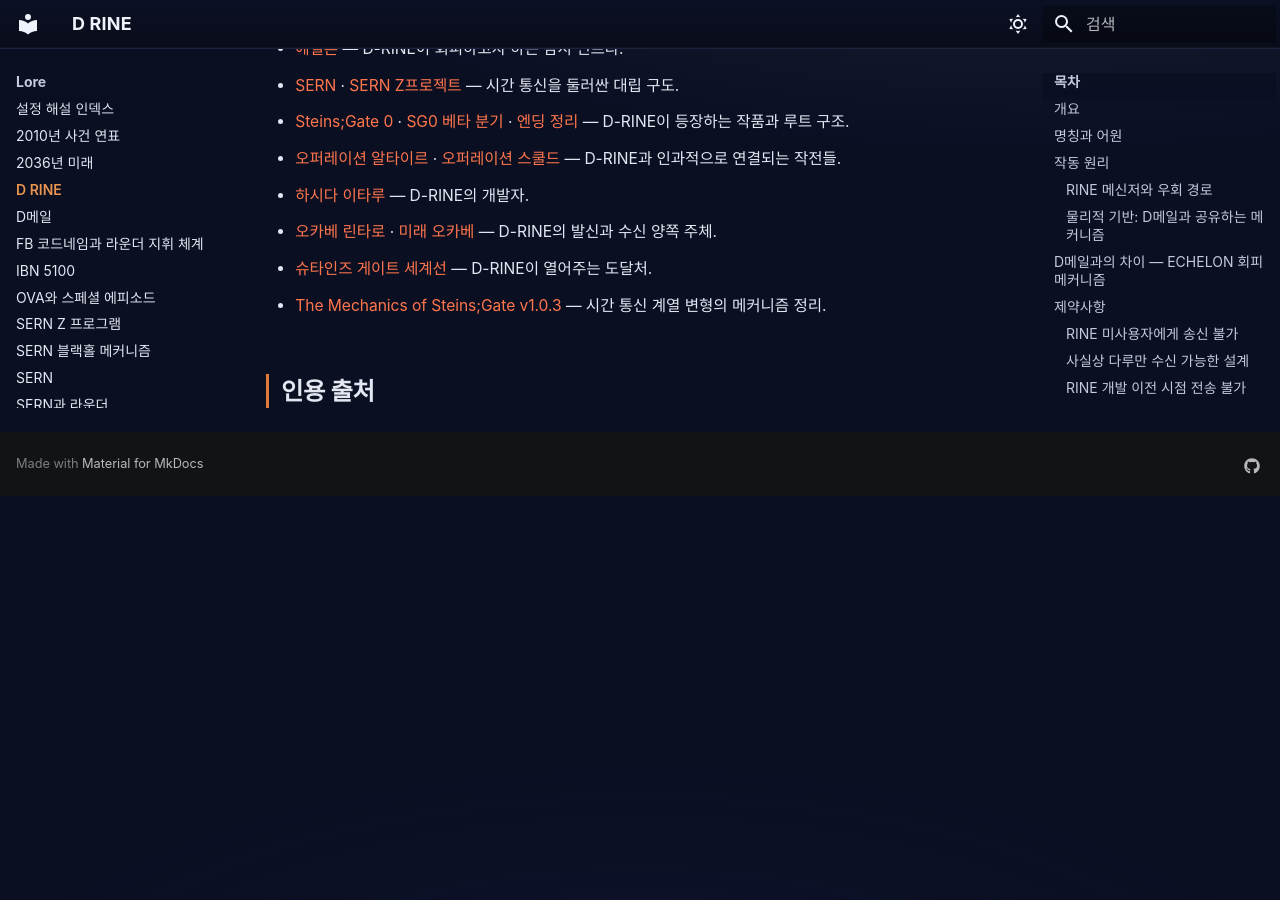
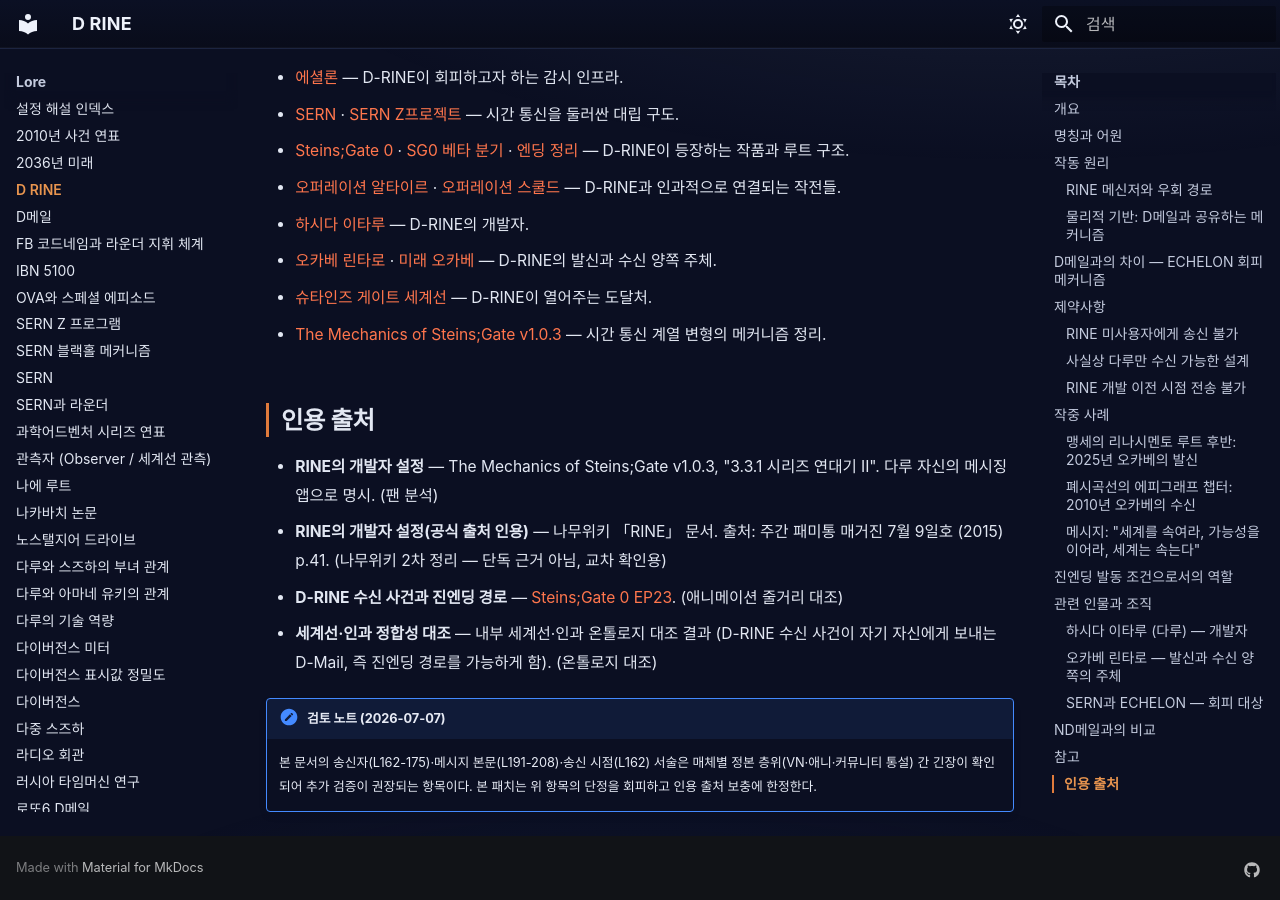
Before and after one commit to sgwiki/sgwiki.github.io, an MkDocs documentation site: the page built from wiki/lore/D-RINE.md, in a window 1280 px wide and 900 px high, scrolled down 6191 px. Built offline with MkDocs 1.6.1 and Material for MkDocs 9.7.7, drawn with Linux system fonts in a browser that asks for light colours; some web fonts are replaced; before the commit the page ends 6687 px from its top, so only the background shows below that; some of the changed text lies outside the part shown.

Commit message:
fix(wiki): D-RINE — P10 74ea9cdf 패치 적용

```diff
--- a/wiki/lore/D-RINE.md
+++ b/wiki/lore/D-RINE.md
@@ -36,10 +36,12 @@ D-RINE이라는 이름은 두 가지 요소의 결합이다.
 - **D** — D메일의 'D'와 동일한 접두. 본편에서 마키세 크리스가
   '드로리안 메일'을 줄여 부른 데서 유래한 이니셜이, 동일한 과거 송신
   계열의 변형이라는 계보를 표시하기 위해 그대로 계승되었다.
-- **RINE** — 작중에 등장하는 가상의 메신저 응용프로그램 이름.
-  현실의 LINE(라인)에서 따온 것이며, 발음과 로고 표현 등에서
+- **RINE** — 작중에 등장하는 가상의 메신저 응용프로그램 이름으로,
+  [하시다 이타루](../캐릭터/하시다-이타루.md)(다루)가 개발한 메신저 앱이다.
+  명칭은 현실의 LINE(라인)에서 따온 것이며, 발음과 로고 표현 등에서
   LINE의 패러디임이 명시적으로 드러난다. 일본어 표기인 Dライン는
-  D-RINE을 일본어 음독한 것이다.
+  D-RINE을 일본어 음독한 것이다. 다루가 자작한 앱이라는 점은
+  D-RINE의 송신 주체 논의(후술)와도 직결되는 설정적 근거이다.
 
 즉, D-RINE은 직역하면 'D-LINE'에 가까우며, RINE 메신저라는
 통신 인프라 위에서 구동되는 D메일 변형이라는 점을 이름 자체로
@@ -323,3 +325,13 @@ D-RINE과 자주 혼동되거나 함께 언급되는 개념으로
 - [The Mechanics of Steins;Gate v1.0.3](../근거자료/비공식/mechanics-of-steins-gate/ch3.md) — 시간 통신 계열 변형의 메커니즘 정리.
 
 ## 인용 출처
+
+- **RINE의 개발자 설정** — The Mechanics of Steins;Gate v1.0.3, "3.3.1 시리즈 연대기 II". 다루 자신의 메시징 앱으로 명시. (팬 분석)
+- **RINE의 개발자 설정(공식 출처 인용)** — 나무위키 「RINE」 문서. 출처: 주간 패미통 매거진 7월 9일호 (2015) p.41. (나무위키 2차 정리 — 단독 근거 아님, 교차 확인용)
+- **D-RINE 수신 사건과 진엔딩 경로** — [Steins;Gate 0 EP23](https://steins-gate.fandom.com/wiki/Steins;Gate_0_(anime)_-_Ep.23). (애니메이션 줄거리 대조)
+- **세계선·인과 정합성 대조** — 내부 세계선·인과 온톨로지 대조 결과 (D-RINE 수신 사건이 자기 자신에게 보내는 D-Mail, 즉 진엔딩 경로를 가능하게 함). (온톨로지 대조)
+
+!!! note "검토 노트 (2026-07-07)"
+    본 문서의 송신자(L162-175)·메시지 본문(L191-208)·송신 시점(L162) 서술은
+    매체별 정본 층위(VN·애니·커뮤니티 통설) 간 긴장이 확인되어 추가 검증이
+    권장되는 항목이다. 본 패치는 위 항목의 단정을 회피하고 인용 출처 보충에 한정한다.
```
